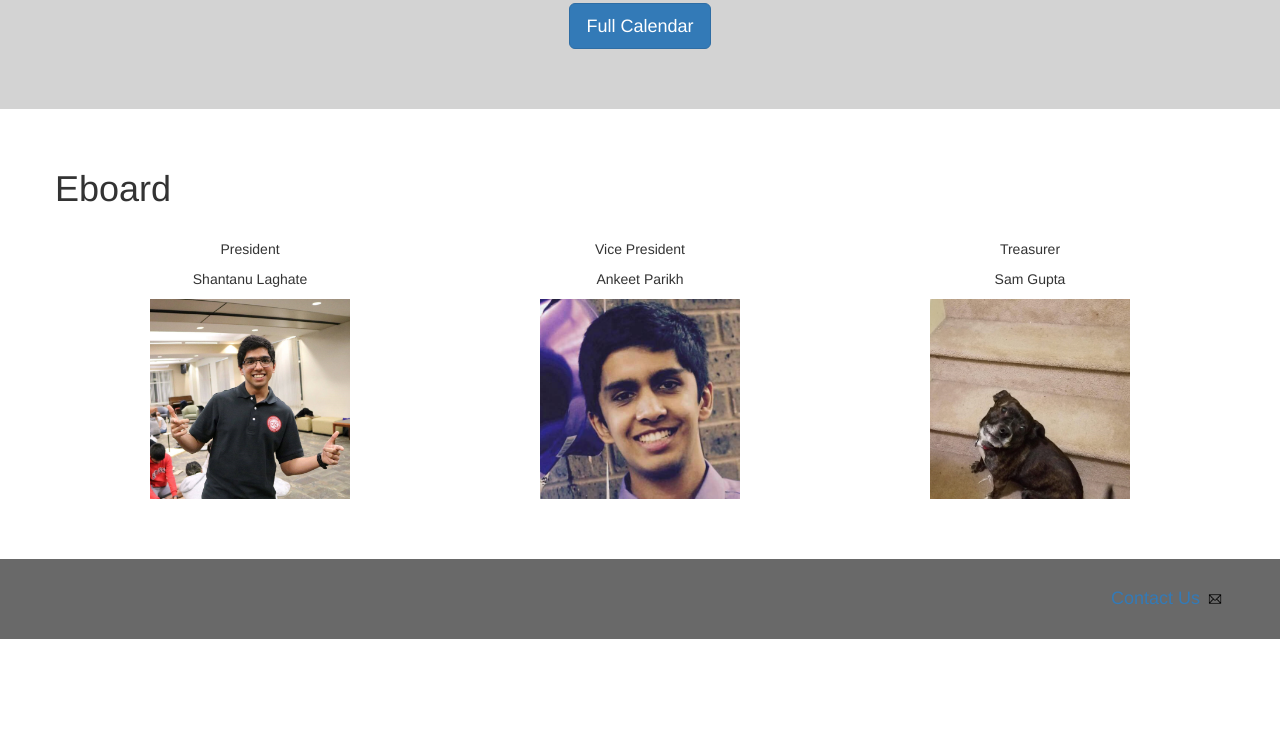
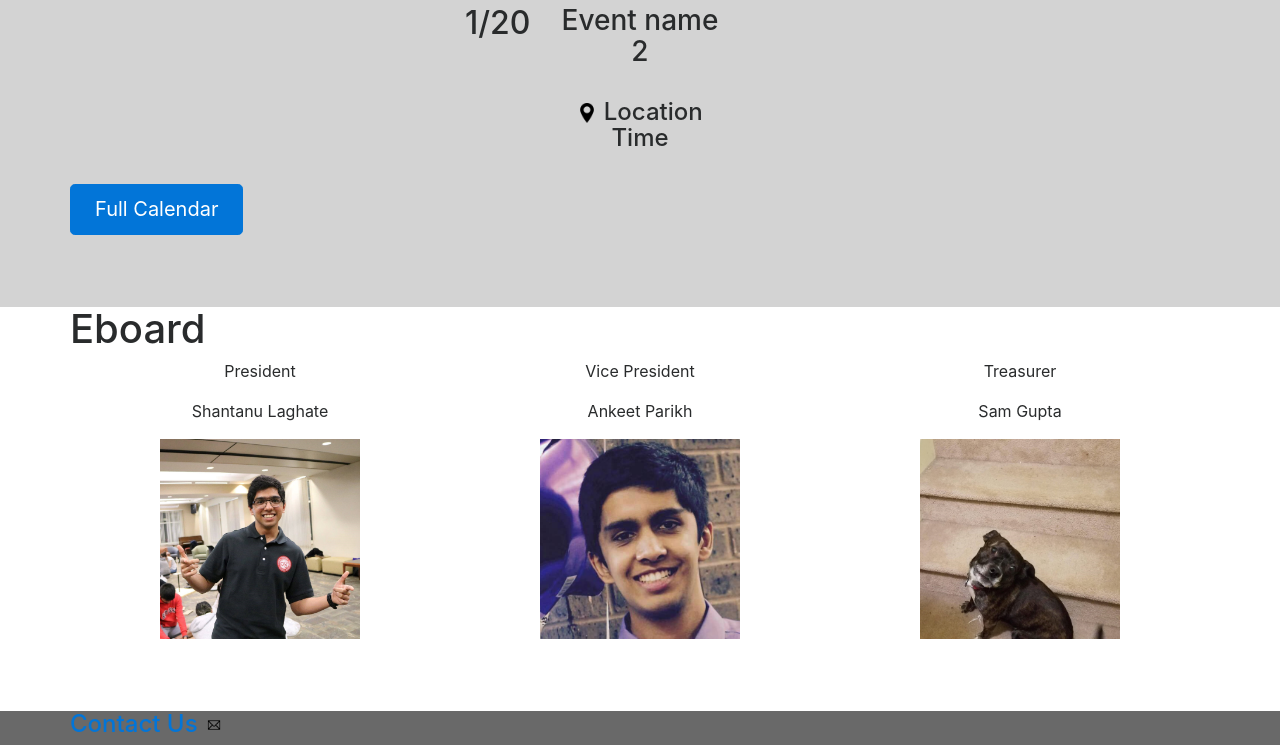
Before and after one commit to shantanu/RUCP-Website, a plain HTML site: page index.html in a window 1280 px wide. Shown: the part 1515-2260 px from the top of the page. Before the commit the page ends 2154 px from the top, so only its background shows below. Drawn offline with nearby package versions, Linux system fonts and the light colour scheme.

Commit message:
Updated to most recent bootstrap cdns

```diff
--- a/index.html
+++ b/index.html
@@ -4,12 +4,15 @@
 <title>Rutgers Competitive Programming</title>
     <meta charset="utf-8">
     <meta name="viewport" content="width=device-width, initial-scale=1">
-    <link rel="stylesheet" href="https://maxcdn.bootstrapcdn.com/bootstrap/3.3.7/css/bootstrap.min.css">
+    <link rel="stylesheet" href="https://maxcdn.bootstrapcdn.com/bootstrap/4.0.0-beta.3/css/bootstrap.min.css" integrity="sha384-Zug+QiDoJOrZ5t4lssLdxGhVrurbmBWopoEl+M6BdEfwnCJZtKxi1KgxUyJq13dy" crossorigin="anonymous">
     <link rel="stylesheet" href="styling.css">
-    <script src="https://ajax.googleapis.com/ajax/libs/jquery/3.2.0/jquery.min.js"></script>
-    <script src="https://maxcdn.bootstrapcdn.com/bootstrap/3.3.7/js/bootstrap.min.js"></script>
+    <script src="https://code.jquery.com/jquery-3.2.1.slim.min.js" integrity="sha384-KJ3o2DKtIkvYIK3UENzmM7KCkRr/rE9/Qpg6aAZGJwFDMVNA/GpGFF93hXpG5KkN" crossorigin="anonymous"></script>
+    <script src="https://maxcdn.bootstrapcdn.com/bootstrap/4.0.0-beta.3/js/bootstrap.min.js" integrity="sha384-a5N7Y/aK3qNeh15eJKGWxsqtnX/wWdSZSKp+81YjTmS15nvnvxKHuzaWwXHDli+4" crossorigin="anonymous"></script>
     <script src = "https://cdn.jsdelivr.net/npm/particles.js@2.0.0/particles.min.js"></script>
     <script src = "assets/apps.js"></script>
+
+
+
 </head>
 <body>
 <nav class="navbar navbar-inverse navbar-fixed-top">
```
